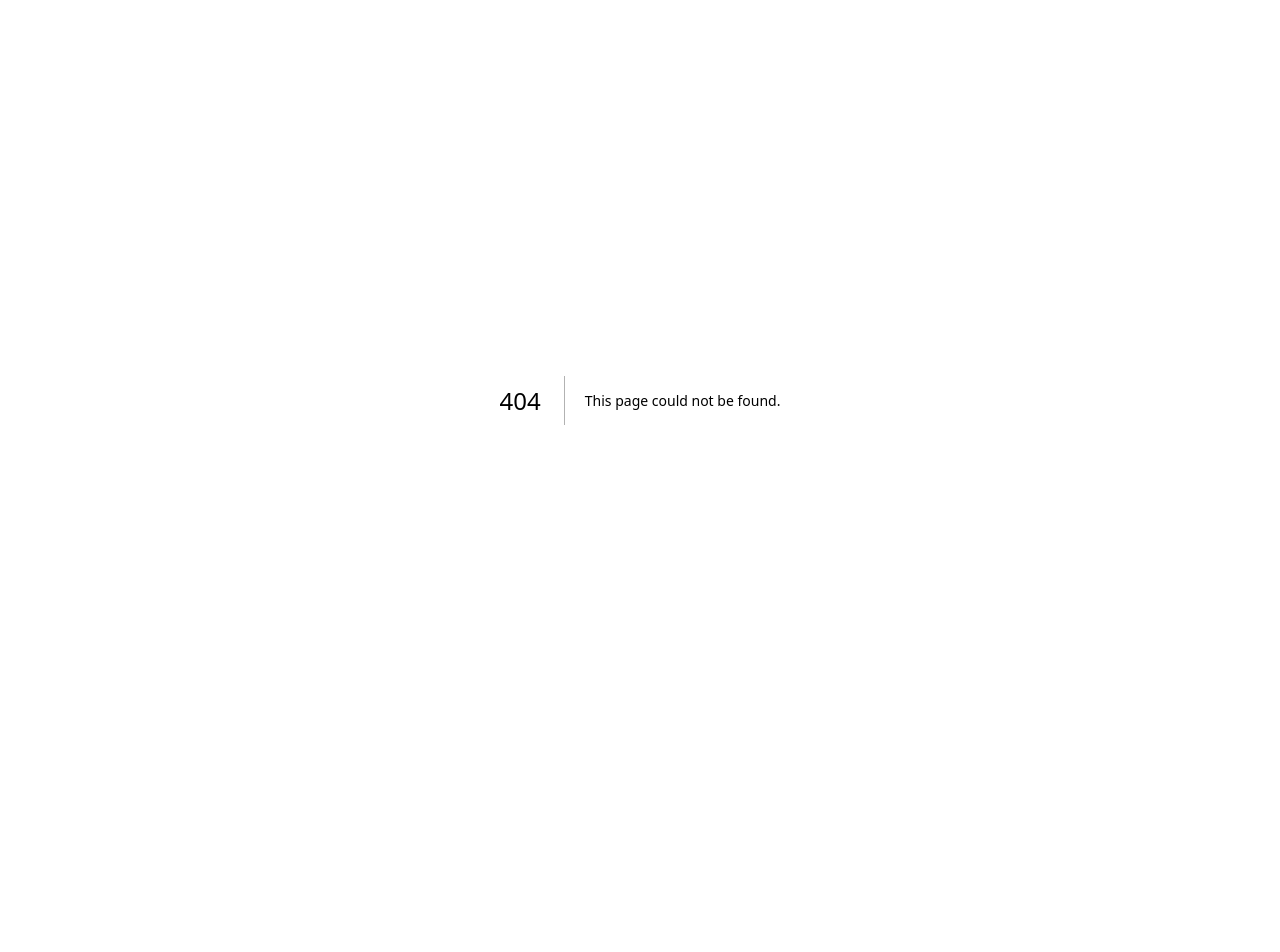
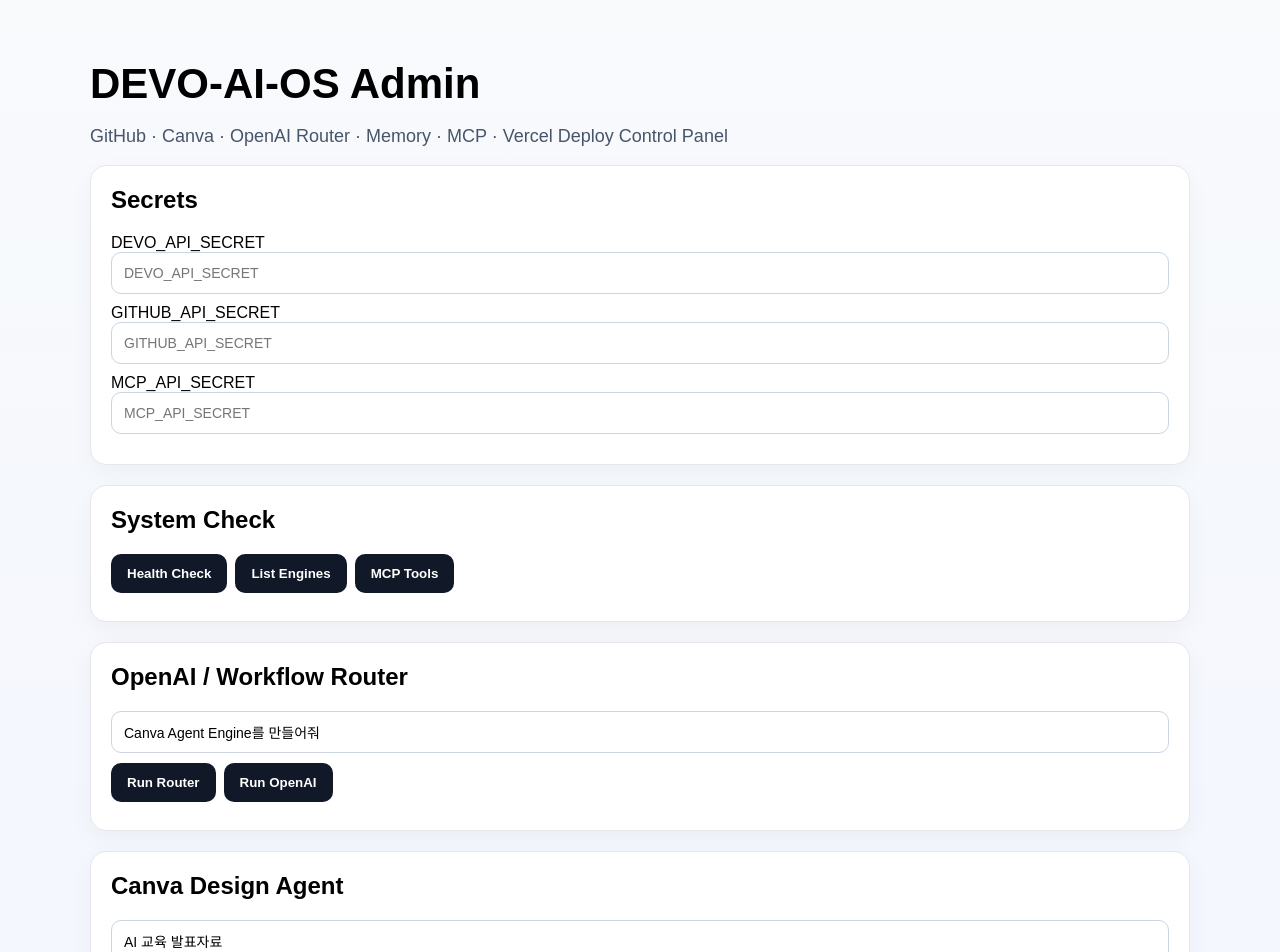
Before and after one commit to rameau65/DEVO-AI-OS, a Next.js app: page /admin in a window 1280 px wide. Before the commit this address had no page. Shown: the top 952 px of the page. Before the commit the page ends 800 px from the top, so only its background shows below. Built offline with nearby package versions, Linux system fonts and the light colour scheme.

Commit message:
Add files via upload

```diff
--- /dev/null
+++ b/app/admin/page.tsx
@@ -0,0 +1,198 @@
+"use client";
+
+import { useState } from "react";
+
+function Box({ title, children }: { title: string; children: React.ReactNode }) {
+  return (
+    <section style={{
+      border: "1px solid #e5e7eb",
+      borderRadius: 16,
+      padding: 20,
+      background: "white",
+      boxShadow: "0 8px 24px rgba(0,0,0,0.04)",
+      marginBottom: 20
+    }}>
+      <h2 style={{ marginTop: 0 }}>{title}</h2>
+      {children}
+    </section>
+  );
+}
+
+function Field(props: any) {
+  return (
+    <input
+      {...props}
+      style={{
+        width: "100%",
+        padding: 12,
+        borderRadius: 10,
+        border: "1px solid #cbd5e1",
+        marginBottom: 10,
+        fontSize: 14,
+        boxSizing: "border-box"
+      }}
+    />
+  );
+}
+
+function TextArea(props: any) {
+  return (
+    <textarea
+      {...props}
+      style={{
+        width: "100%",
+        minHeight: 130,
+        padding: 12,
+        borderRadius: 10,
+        border: "1px solid #cbd5e1",
+        marginBottom: 10,
+        fontSize: 14,
+        fontFamily: "monospace",
+        boxSizing: "border-box"
+      }}
+    />
+  );
+}
+
+function Button({ children, onClick }: { children: React.ReactNode; onClick: () => void }) {
+  return (
+    <button
+      onClick={onClick}
+      style={{
+        padding: "12px 16px",
+        borderRadius: 10,
+        border: "none",
+        background: "#111827",
+        color: "white",
+        cursor: "pointer",
+        fontWeight: 700,
+        marginRight: 8,
+        marginBottom: 8
+      }}
+    >
+      {children}
+    </button>
+  );
+}
+
+export default function AdminPage() {
+  const [secret, setSecret] = useState("");
+  const [githubSecret, setGithubSecret] = useState("");
+  const [mcpSecret, setMcpSecret] = useState("");
+  const [input, setInput] = useState("Canva Agent Engine를 만들어줘");
+  const [canvaInput, setCanvaInput] = useState("AI 교육 발표자료");
+  const [filePath, setFilePath] = useState("docs/admin-test.md");
+  const [fileContent, setFileContent] = useState("# Admin Test\\n\\nGenerated by DEVO-AI-OS Admin.");
+  const [branch, setBranch] = useState("feature/admin-test");
+  const [result, setResult] = useState<any>(null);
+
+  async function callApi(path: string, body?: any, mode: "devo" | "github" | "mcp" | "none" = "none") {
+    try {
+      const headers: any = { "Content-Type": "application/json" };
+
+      if (mode === "github") headers["x-devo-secret"] = githubSecret;
+      if (mode === "mcp") headers["x-devo-secret"] = mcpSecret;
+      if (mode === "devo") headers["x-devo-secret"] = secret;
+
+      const res = await fetch(path, {
+        method: body ? "POST" : "GET",
+        headers,
+        body: body ? JSON.stringify(body) : undefined
+      });
+
+      const data = await res.json();
+      setResult(data);
+    } catch (error: any) {
+      setResult({ ok: false, error: error.message });
+    }
+  }
+
+  return (
+    <main style={{
+      minHeight: "100vh",
+      background: "linear-gradient(180deg,#f8fafc,#eef2ff)",
+      padding: 32,
+      fontFamily: "Arial, sans-serif"
+    }}>
+      <div style={{ maxWidth: 1100, margin: "0 auto" }}>
+        <h1 style={{ fontSize: 42, marginBottom: 8 }}>DEVO-AI-OS Admin</h1>
+        <p style={{ color: "#475569", fontSize: 18 }}>
+          GitHub · Canva · OpenAI Router · Memory · MCP · Vercel Deploy Control Panel
+        </p>
+
+        <Box title="Secrets">
+          <label>DEVO_API_SECRET</label>
+          <Field type="password" value={secret} onChange={(e: any) => setSecret(e.target.value)} placeholder="DEVO_API_SECRET" />
+          <label>GITHUB_API_SECRET</label>
+          <Field type="password" value={githubSecret} onChange={(e: any) => setGithubSecret(e.target.value)} placeholder="GITHUB_API_SECRET" />
+          <label>MCP_API_SECRET</label>
+          <Field type="password" value={mcpSecret} onChange={(e: any) => setMcpSecret(e.target.value)} placeholder="MCP_API_SECRET" />
+        </Box>
+
+        <Box title="System Check">
+          <Button onClick={() => callApi("/api/health")}>Health Check</Button>
+          <Button onClick={() => callApi("/api/engines")}>List Engines</Button>
+          <Button onClick={() => callApi("/api/mcp", undefined, "mcp")}>MCP Tools</Button>
+        </Box>
+
+        <Box title="OpenAI / Workflow Router">
+          <Field value={input} onChange={(e: any) => setInput(e.target.value)} />
+          <Button onClick={() => callApi("/api/openai", { input })}>Run Router</Button>
+          <Button onClick={() => callApi("/api/openai", { input, use_openai: true })}>Run OpenAI</Button>
+        </Box>
+
+        <Box title="Canva Design Agent">
+          <Field value={canvaInput} onChange={(e: any) => setCanvaInput(e.target.value)} />
+          <Button onClick={() => callApi("/api/canva", { input: canvaInput })}>Generate Canva Brief</Button>
+        </Box>
+
+        <Box title="GitHub Control Panel">
+          <label>Branch</label>
+          <Field value={branch} onChange={(e: any) => setBranch(e.target.value)} />
+          <label>File Path</label>
+          <Field value={filePath} onChange={(e: any) => setFilePath(e.target.value)} />
+          <label>File Content</label>
+          <TextArea value={fileContent} onChange={(e: any) => setFileContent(e.target.value)} />
+
+          <Button onClick={() => callApi("/api/github", { action: "repo_info" }, "github")}>Repo Info</Button>
+          <Button onClick={() => callApi("/api/github", { action: "create_branch", newBranch: branch, baseBranch: "main" }, "github")}>Create Branch</Button>
+          <Button onClick={() => callApi("/api/github", { action: "write_file", branch, path: filePath, content: fileContent, message: `Update ${filePath}` }, "github")}>Write File / Commit</Button>
+          <Button onClick={() => callApi("/api/github", { action: "create_pr", head: branch, base: "main", title: `Admin update: ${filePath}`, body: "Generated from DEVO-AI-OS Admin Panel." }, "github")}>Create PR</Button>
+          <Button onClick={() => callApi("/api/github", {
+            action: "refactor_commit_pr",
+            taskName: "admin-test",
+            newBranch: branch,
+            files: [{ path: filePath, content: fileContent, message: `Update ${filePath}` }],
+            prTitle: `Admin PR: ${filePath}`,
+            prBody: "Branch, commit and PR generated from DEVO-AI-OS Admin Panel.",
+            triggerDeploy: false
+          }, "github")}>Branch → Commit → PR</Button>
+        </Box>
+
+        <Box title="Vercel Deploy">
+          <Button onClick={() => callApi("/api/vercel", { action: "trigger_deploy" }, "devo")}>Trigger Deploy Hook</Button>
+        </Box>
+
+        <Box title="Agent Memory">
+          <Button onClick={() => callApi("/api/memory", { action: "remember", key: "admin", value: "Admin panel tested" }, "devo")}>Remember Test</Button>
+          <Button onClick={() => callApi("/api/memory", { action: "recall" }, "devo")}>Recall Memory</Button>
+          <Button onClick={() => callApi("/api/memory", { action: "clear" }, "devo")}>Clear Memory</Button>
+        </Box>
+
+        <Box title="Result">
+          <pre style={{
+            whiteSpace: "pre-wrap",
+            wordBreak: "break-word",
+            background: "#0f172a",
+            color: "#e2e8f0",
+            padding: 16,
+            borderRadius: 12,
+            minHeight: 160
+          }}>
+            {result ? JSON.stringify(result, null, 2) : "결과가 여기에 표시됩니다."}
+          </pre>
+        </Box>
+      </div>
+    </main>
+  );
+}
```
Also changed, not shown: 2 other files (tests, documents, lock files or other folders).
